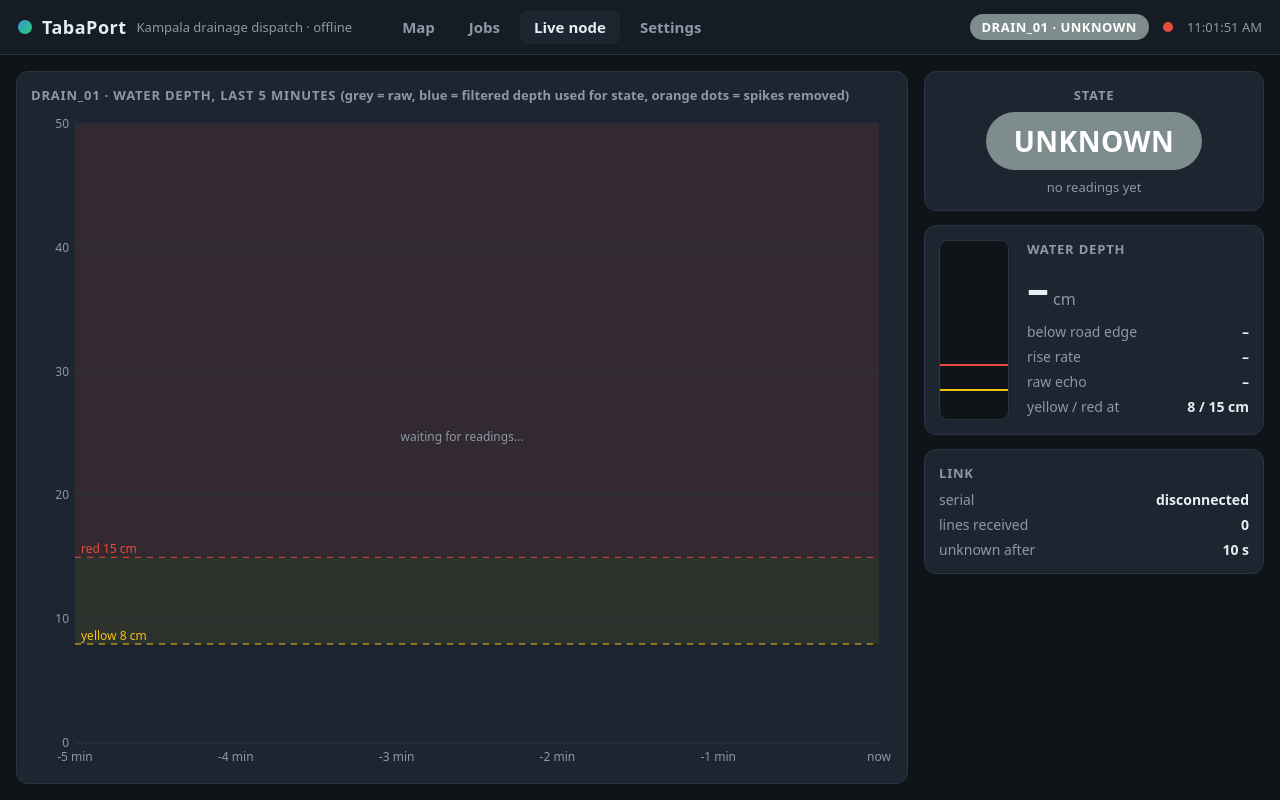
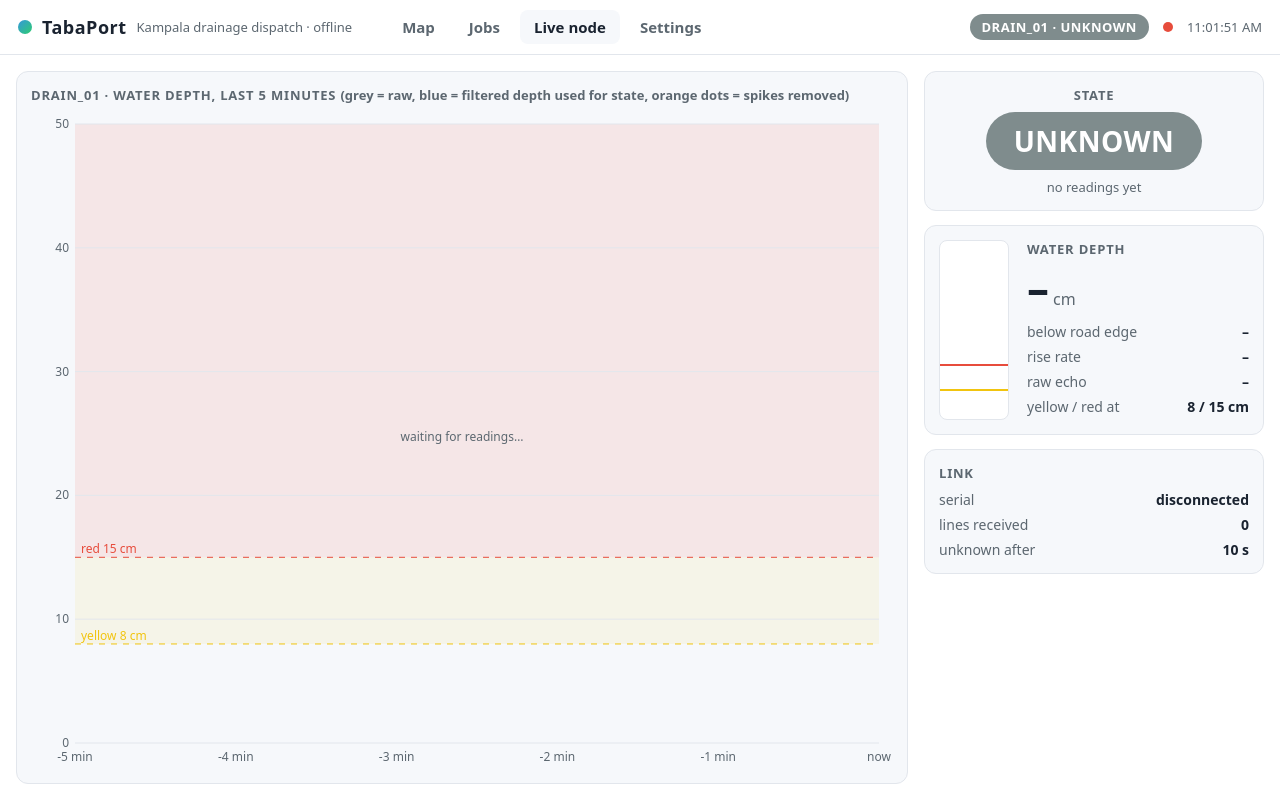
Before and after one commit to Shakiran-Nannyombi/TabaPort, a Flask app: page /node in a window 1280 px wide. Run offline with Flask 3, Linux system fonts and the light colour scheme; data that the repository does not hold is empty; parts of the project's set-up code (start-up, migrations or seed data) failed here and were passed over.

Commit message:
hub: switch the dispatcher to a light theme to match the laptop

```diff
--- a/prototype/app/static/app.css
+++ b/prototype/app/static/app.css
@@ -1,6 +1,6 @@
 :root {
-  --bg: #0f1419; --panel: #161c24; --panel2: #1d2530; --line: #2a3442;
-  --text: #e6edf3; --muted: #8b98a5;
+  --bg: #ffffff; --panel: #ffffff; --panel2: #f6f8fb; --line: #e2e6ec;
+  --text: #1a2330; --muted: #5c6770;
   --green: #2ecc71; --yellow: #f1c40f; --red: #e74c3c; --unknown: #7f8c8d; --blue: #3498db;
   --font: system-ui, -apple-system, "Segoe UI", Roboto, Ubuntu, sans-serif;
 }
@@ -57,10 +57,10 @@ button:disabled { opacity: .45; cursor: default; }
 select, input, textarea { background: var(--bg); color: var(--text); border: 1px solid var(--line); border-radius: 8px; padding: 7px 10px; }
 
 /* map */
-#map { flex: 1; background: #0b0f14; }
-.leaflet-container { background: #0b0f14; font-family: var(--font); }
+#map { flex: 1; background: #ffffff; }
+.leaflet-container { background: #ffffff; font-family: var(--font); }
 .leaflet-popup-content-wrapper, .leaflet-popup-tip { background: var(--panel); color: var(--text); }
-.legend { position: absolute; left: 16px; bottom: 16px; z-index: 500; background: rgba(22,28,36,.92); border: 1px solid var(--line); border-radius: 10px; padding: 10px 14px; font-size: 13px; }
+.legend { position: absolute; left: 16px; bottom: 16px; z-index: 500; background: rgba(255,255,255,.96); border: 1px solid var(--line); border-radius: 10px; padding: 10px 14px; font-size: 13px; }
 .legend div { display: flex; align-items: center; gap: 8px; margin: 3px 0; }
 .legend i { width: 22px; height: 5px; border-radius: 3px; display: inline-block; }
 .legend i.pt { width: 10px; height: 10px; border-radius: 50%; }
@@ -81,7 +81,7 @@ select, input, textarea { background: var(--bg); color: var(--text); border: 1px
 .tabs button.active { background: var(--blue); border-color: var(--blue); color: #fff; }
 .job { display: grid; grid-template-columns: 110px 1fr auto; gap: 14px; align-items: center; background: var(--panel); border: 1px solid var(--line); border-radius: 12px; padding: 14px 16px; margin-bottom: 10px; }
 .job.escalated { animation: flash 1s steps(2) infinite; border-color: var(--red); }
-@keyframes flash { 0% { background: var(--panel); } 50% { background: #3b1c1c; } }
+@keyframes flash { 0% { background: var(--panel); } 50% { background: #ffe8e6; } }
 .job .st { font-weight: 800; text-transform: uppercase; font-size: 13px; letter-spacing: .6px; }
 .job .st.open { color: var(--red); } .job .st.acked { color: var(--yellow); } .job .st.en_route, .job .st.on_site { color: var(--blue); } .job .st.closed { color: var(--green); } .job .st.false_alarm { color: var(--muted); }
 .job .title { font-weight: 700; font-size: 16px; }
--- a/prototype/app/templates/map.html
+++ b/prototype/app/templates/map.html
@@ -40,7 +40,7 @@
 (async function () {
   const C = TP.COLORS;
   const map = L.map('map', { zoomControl: true, attributionControl: false }).setView([0.330, 32.575], 13);
-  // No tile server: offline policy. Plain dark background; GeoJSON is the map.
+  // No tile server: offline policy. White background; GeoJSON is the map.
   const segs = await TP.getJSON('/data/road_segments.geojson');
   const spots = await TP.getJSON('/data/blackspots.geojson');
 
@@ -63,7 +63,7 @@
   let nodeMarker = null;
   if (nodeSeg) {
     const c = nodeSeg.geometry.coordinates; const m = c[Math.floor(c.length / 2)];
-    nodeMarker = L.circleMarker([m[1], m[0]], { radius: 9, color: '#fff', weight: 2, fillColor: '#3498db', fillOpacity: 1 }).addTo(map);
+    nodeMarker = L.circleMarker([m[1], m[0]], { radius: 9, color: '#1a2330', weight: 2, fillColor: '#3498db', fillOpacity: 1 }).addTo(map);
     nodeMarker.bindTooltip('drain_01', { permanent: true, direction: 'right', offset: [10, 0] });
   }
   map.fitBounds(segLayer.getBounds().pad(0.15));
@@ -118,7 +118,7 @@
     try {
       const r = await TP.post('/api/route', { from: from.value, to: to.value });
       if (routeLayer) routeLayer.remove();
-      routeLayer = L.polyline(r.path.map(p => [p[1], p[0]]), { color: '#fff', weight: 3, dashArray: '6 8', opacity: .9 }).addTo(map);
+      routeLayer = L.polyline(r.path.map(p => [p[1], p[0]]), { color: '#1a2330', weight: 3, dashArray: '6 8', opacity: .9 }).addTo(map);
       document.getElementById('rt-result').textContent = `${(r.distance_m / 1000).toFixed(1)} km via ${r.segments.length} segments`;
     } catch (e) { document.getElementById('rt-result').textContent = e.message; }
   };
--- a/prototype/app/templates/node.html
+++ b/prototype/app/templates/node.html
@@ -74,7 +74,7 @@
     ctx.fillStyle = 'rgba(241,196,15,.08)'; ctx.fillRect(pad.l, y(th.red_cm), w, y(th.yellow_cm) - y(th.red_cm));
     ctx.fillStyle = 'rgba(231,76,60,.10)'; ctx.fillRect(pad.l, pad.t, w, y(th.red_cm) - pad.t);
     // grid + axis labels
-    ctx.strokeStyle = '#2a3442'; ctx.fillStyle = '#8b98a5'; ctx.font = '12px system-ui'; ctx.textAlign = 'right';
+    ctx.strokeStyle = '#e2e6ec'; ctx.fillStyle = '#5c6770'; ctx.font = '12px system-ui'; ctx.textAlign = 'right';
     const step = maxY > 60 ? 20 : maxY > 30 ? 10 : 5;
     for (let v = 0; v <= maxY; v += step) { ctx.beginPath(); ctx.moveTo(pad.l, y(v)); ctx.lineTo(W - pad.r, y(v)); ctx.stroke(); ctx.fillText(v + '', pad.l - 6, y(v) + 4); }
     ctx.textAlign = 'center';
@@ -82,10 +82,10 @@
     // thresholds
     const hline = (v, col, label) => { ctx.strokeStyle = col; ctx.setLineDash([6, 6]); ctx.beginPath(); ctx.moveTo(pad.l, y(v)); ctx.lineTo(W - pad.r, y(v)); ctx.stroke(); ctx.setLineDash([]); ctx.fillStyle = col; ctx.textAlign = 'left'; ctx.fillText(label, pad.l + 6, y(v) - 4); };
     hline(th.yellow_cm, C.yellow, 'yellow ' + th.yellow_cm + ' cm'); hline(th.red_cm, C.red, 'red ' + th.red_cm + ' cm');
-    if (th.h_road_cm <= maxY) hline(th.h_road_cm, '#fff', 'road edge ' + th.h_road_cm + ' cm');
-    if (!rs.length) { ctx.fillStyle = '#8b98a5'; ctx.textAlign = 'center'; ctx.fillText('waiting for readings…', W / 2, H / 2); return; }
+    if (th.h_road_cm <= maxY) hline(th.h_road_cm, '#1a2330', 'road edge ' + th.h_road_cm + ' cm');
+    if (!rs.length) { ctx.fillStyle = '#5c6770'; ctx.textAlign = 'center'; ctx.fillText('waiting for readings…', W / 2, H / 2); return; }
     // raw (grey)
-    ctx.strokeStyle = '#55606c'; ctx.lineWidth = 1; ctx.beginPath();
+    ctx.strokeStyle = '#9aa3ad'; ctx.lineWidth = 1; ctx.beginPath();
     rs.forEach((r, i) => { const px = x(r.t), py = y(r.raw); i ? ctx.lineTo(px, py) : ctx.moveTo(px, py); }); ctx.stroke();
     // level (blue), broken where gaps > 5 s
     ctx.strokeStyle = '#3498db'; ctx.lineWidth = 2.5; ctx.beginPath();
@@ -93,7 +93,7 @@
     // filtered dots
     ctx.fillStyle = '#e67e22'; rs.filter(r => r.f).forEach(r => { ctx.beginPath(); ctx.arc(x(r.t), y(r.raw), 4, 0, 7); ctx.fill(); });
     // last point
-    const L = rs[rs.length - 1]; ctx.fillStyle = '#fff'; ctx.beginPath(); ctx.arc(x(L.t), y(L.lvl), 4, 0, 7); ctx.fill();
+    const L = rs[rs.length - 1]; ctx.fillStyle = '#1a2330'; ctx.beginPath(); ctx.arc(x(L.t), y(L.lvl), 4, 0, 7); ctx.fill();
   }
 
   async function loadReadings() {
```
